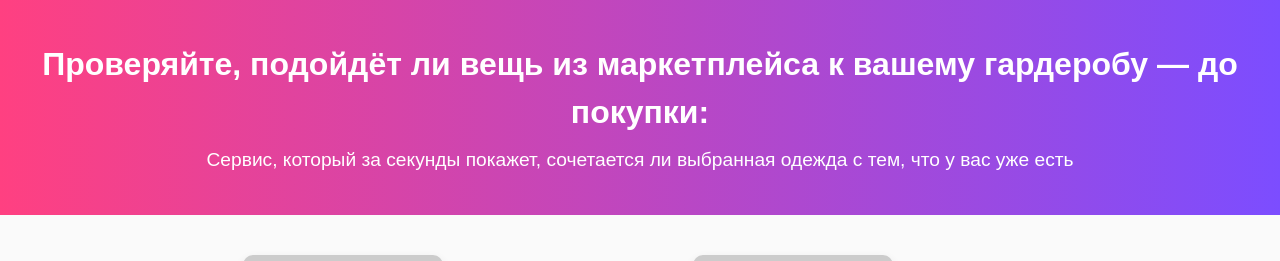
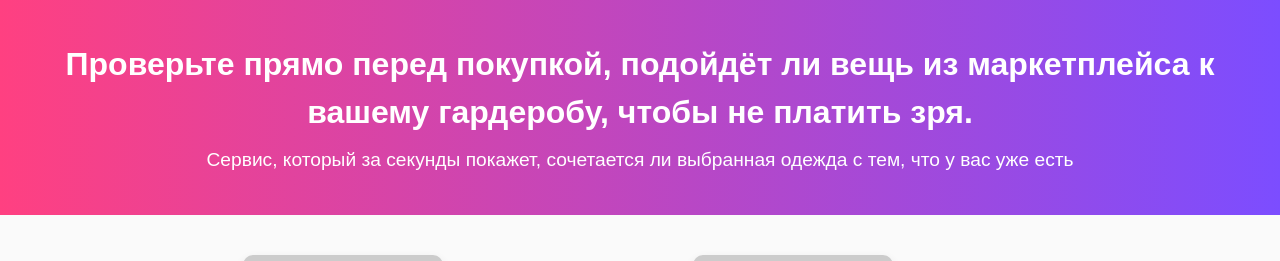
Before and after one commit to veniamin2112/look-constructor, a plain HTML site: page index.html in a window 1280 px wide. Shown: the top 261 px of the page. Drawn offline with Linux system fonts and the light colour scheme; placeholder pictures from the web are drawn by us.

Commit message:
Update index.html

```diff
--- a/index.html
+++ b/index.html
@@ -85,7 +85,7 @@
 </head>
 <body>
     <header>
-        <h1>Проверяйте, подойдёт ли вещь из маркетплейса к вашему гардеробу — до покупки:</h1>
+        <h1>Проверьте прямо перед покупкой, подойдёт ли вещь из маркетплейса к вашему гардеробу, чтобы не платить зря.</h1>
         <p>Сервис, который за секунды покажет, сочетается ли выбранная одежда с тем, что у вас уже есть</p>
     </header>
     <main>
```
